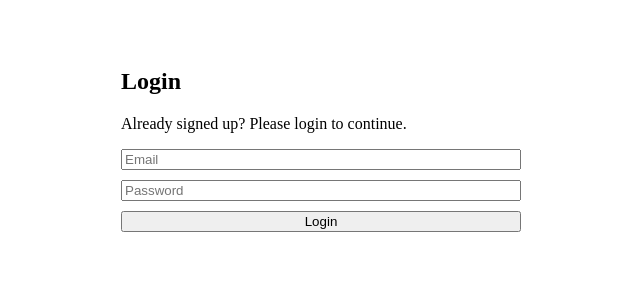
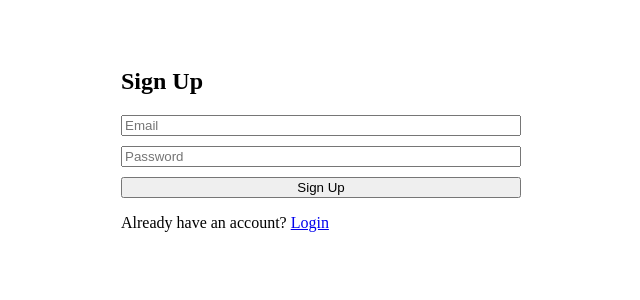
Before and after one commit to Rabbi111-cloud/Mental-Support-App, a Next.js app: page /login in a window 1280 px wide. Shown: the top 300 px of the page, without its empty margins (319-959 px from the left). Built offline with nearby package versions, Linux system fonts and the light colour scheme; no server answers; sample sign-in values are in the browser's storage.

Commit message:
Update page.js

```diff
--- a/app/login/page.js
+++ b/app/login/page.js
@@ -1,12 +1,53 @@
 "use client"
-import { LoginForm } from "../../components/AuthForms"
+import { useState } from "react"
+import { auth } from "../../lib/firebase"
+import { createUserWithEmailAndPassword } from "firebase/auth"
+import { useRouter } from "next/navigation"
+import Link from "next/link"
 
-export default function LoginPage() {
+export default function SignupPage() {
+  const router = useRouter()
+  const [email, setEmail] = useState("")
+  const [password, setPassword] = useState("")
+  const [error, setError] = useState("")
+
+  const handleSignup = async (e) => {
+    e.preventDefault()
+    try {
+      await createUserWithEmailAndPassword(auth, email, password)
+      router.push("/login")
+    } catch (err) {
+      setError(err.message)
+    }
+  }
+
   return (
-    <main style={{ padding: 40, maxWidth: 400, margin: "auto" }}>
-      <h2>Login</h2>
-      <p>Already signed up? Please login to continue.</p>
-      <LoginForm />
+    <main style={{ maxWidth: 400, margin: "auto", padding: 40 }}>
+      <h2>Sign Up</h2>
+      <form
+        onSubmit={handleSignup}
+        style={{ display: "flex", flexDirection: "column", gap: 10 }}
+      >
+        <input
+          type="email"
+          placeholder="Email"
+          value={email}
+          onChange={(e) => setEmail(e.target.value)}
+          required
+        />
+        <input
+          type="password"
+          placeholder="Password"
+          value={password}
+          onChange={(e) => setPassword(e.target.value)}
+          required
+        />
+        <button type="submit">Sign Up</button>
+        {error && <p style={{ color: "red" }}>{error}</p>}
+      </form>
+      <p>
+        Already have an account? <Link href="/login">Login</Link>
+      </p>
     </main>
   )
 }
```
